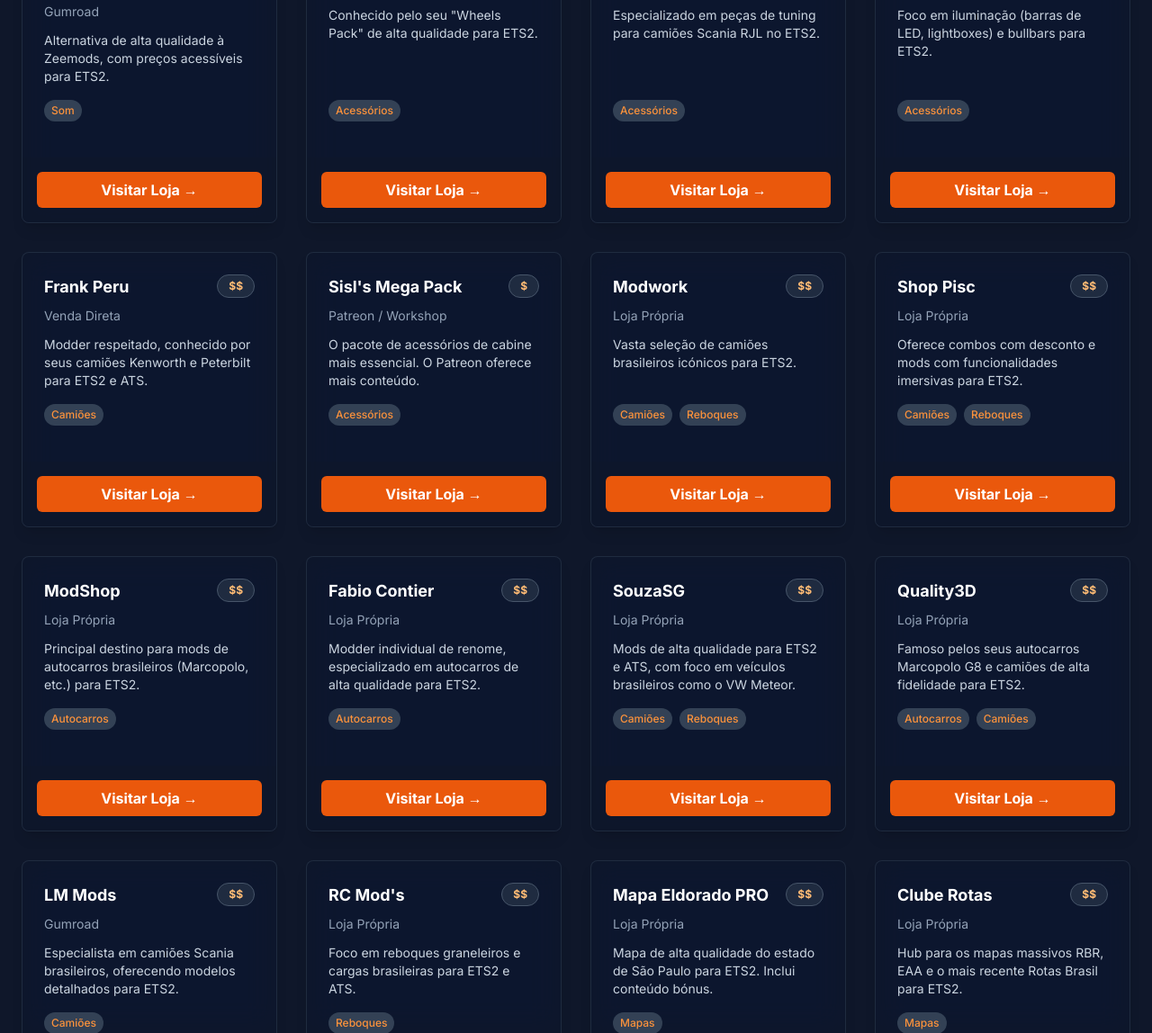
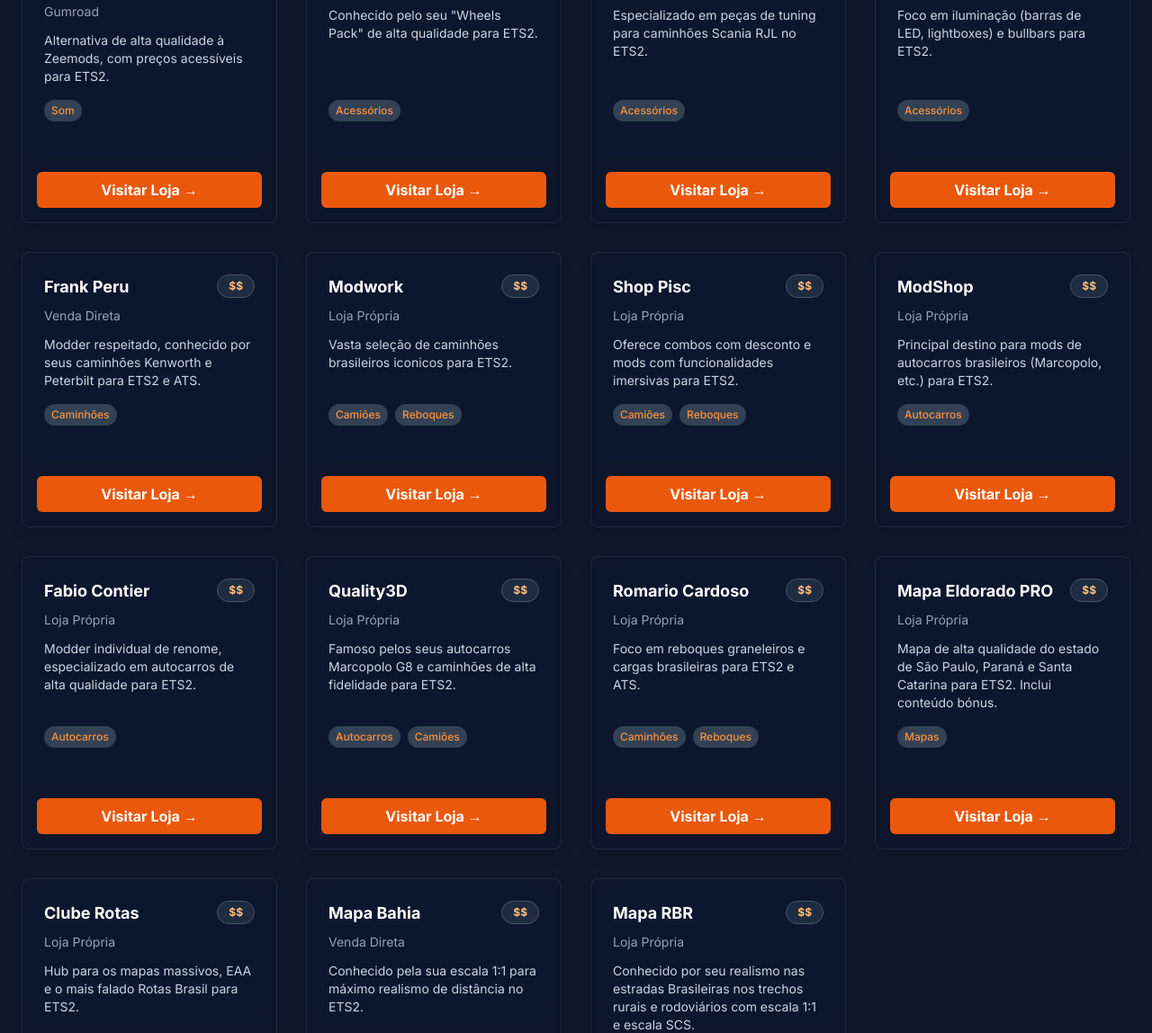
Before and after one commit to SrPuff2/ATS-ETS2-hub, a plain HTML site: page index.html in a window 1280 px wide. Shown: the part 1652-2800 px from the top of the page at 90% size. Drawn offline with nearby package versions, Linux system fonts and the light colour scheme.

Commit message:
Update index.html

```diff
--- a/index.html
+++ b/index.html
@@ -22,7 +22,7 @@
             width: 100%;
             height: 100%;
             z-index: -1;
-            background-image: url('https://images.unsplash.com/photo-1588448229417-4395595a4a84?q=80&w=2071&auto=format&fit=crop');
+            background-image: url('https://images.unsplash.com/photo-1473445730015-841f29a9490b?q=80&w=1170&auto=format&fit=crop&ixlib=rb-4.1.0&ixid=M3wxMjA3fDB8MHxwaG90by1wYWdlfHx8fGVufDB8fHx8fA%3D%3D');
             background-size: cover;
             background-position: center;
             background-repeat: no-repeat;
@@ -100,7 +100,7 @@
                 O Universo de Mods <span class="text-orange-500 text-glow">Premium</span>
             </h2>
             <p class="max-w-3xl mx-auto text-lg text-slate-400">
-                Seu portal definitivo para mods pagos de ETS2 & ATS. Navegue, descubra e conecte-se com os criadores de conteúdo mais renomados da comunidade.
+                Seu portal definitivo para mods pagos e gratuitos de ETS2 & ATS. Navegue, descubra e conecte-se com os criadores de conteúdo mais renomados da comunidade.
             </p>
         </section>
 
@@ -123,7 +123,7 @@
                     <h4 class="font-semibold mb-3 text-white">Especialidade:</h4>
                     <div class="flex flex-wrap gap-3" data-filter-group="specialty">
                         <button data-filter="*" class="filter-btn active-filter">Todas</button>
-                        <button data-filter="Camiões" class="filter-btn">Camiões</button>
+                        <button data-filter="Caminhões" class="filter-btn">Caminhões</button>
                         <button data-filter="Reboques" class="filter-btn">Reboques</button>
                         <button data-filter="Autocarros" class="filter-btn">Autocarros</button>
                         <button data-filter="Mapas" class="filter-btn">Mapas</button>
@@ -183,31 +183,29 @@
 document.addEventListener('DOMContentLoaded', () => {
 
     const modders = [
-        { name: 'Jon Ruda', url: 'https://byjonruda.com/', specialty: ['Camiões', 'Reboques'], platform: 'Loja Própria', price: '$$$', region: 'Internacional', note: 'Reputação de topo; foco em modelos americanos (ATS) e europeus (ETS2) de alta fidelidade.' },
-        { name: 'RTA-Mods', url: 'https://rta-mods.net/', specialty: ['Camiões'], platform: 'Loja Própria', price: '$$$', region: 'Internacional', note: 'Muito conceituado; foco em camiões australianos e americanos para ATS/ETS2.' },
+        { name: 'Jon Ruda', url: 'https://byjonruda.com/', specialty: ['Caminhões', 'Reboques'], platform: 'Loja Própria', price: '$$$', region: 'Internacional', note: 'Reputação de topo; foco em modelos americanos (ATS) e europeus (ETS2) de alta fidelidade.' },
+        { name: 'RTA-Mods', url: 'https://rta-mods.net/', specialty: ['Caminhões'], platform: 'Loja Própria', price: '$$$', region: 'Internacional', note: 'Muito conceituado; foco em caminhões australianos e americanos para ATS/ETS2.' },
         { name: 'PingaMods', url: 'https://pingamods.com/', specialty: ['Reboques'], platform: 'Loja Própria', price: '$$', region: 'Internacional', note: 'Excelente qualidade; muitos reboques gratuitos e pagos para ETS2.' },
-        { name: 'Sanax', url: 'https://sanax.gumroad.com/', specialty: ['Camiões'], platform: 'Gumroad', price: '$$', region: 'Internacional', note: 'Famoso pelo aclamado mod Volvo FH 2022 para ETS2.' },
-        { name: 'Virtual Service', url: 'https://virtualservice.gumroad.com/', specialty: ['Camiões', 'Reboques', 'Acessórios'], platform: 'Gumroad', price: '$$$', region: 'Internacional', note: 'Loja muito prolífica com um vasto catálogo de produtos para ETS2.' },
+        { name: 'Sanax', url: 'https://sanax.gumroad.com/', specialty: ['Caminhões'], platform: 'Gumroad', price: '$$', region: 'Internacional', note: 'Famoso pelo aclamado mod Volvo FH 2022 para ETS2.' },
+        { name: 'Virtual Service', url: 'https://virtualservice.gumroad.com/', specialty: ['Caminhões', 'Reboques', 'Acessórios'], platform: 'Gumroad', price: '$$$', region: 'Internacional', note: 'Loja muito prolífica com um vasto catálogo de produtos para ETS2.' },
         { name: 'ProMods', url: 'https://www.promods.net/', specialty: ['Mapas'], platform: 'Loja Própria', price: '$', region: 'Internacional', note: 'Essencial. Expansão massiva para ETS2 e ATS. Doação de ~1€ para download rápido.' },
         { name: 'RoExtended', url: 'https://roextended.ro/', specialty: ['Mapas'], platform: 'Loja Própria', price: '$$', region: 'Internacional', note: 'Foco na Roménia e Leste Europeu para ETS2. Modelo com versão gratuita e premium.' },
         { name: 'Zeemods', url: 'https://zeemods.com/', specialty: ['Som'], platform: 'Loja Própria', price: '$', region: 'Internacional', note: 'Considerado o melhor para sons de motor para ETS2/ATS. Oferece o ZAF para imersão extra.' },
         { name: 'Max2712 Sound Design', url: 'https://max2712.gumroad.com/', specialty: ['Som'], platform: 'Gumroad', price: '$', region: 'Internacional', note: 'Alternativa de alta qualidade à Zeemods, com preços acessíveis para ETS2.' },
         { name: 'Jasper\'s Modding', url: 'https://jaspermodding.com/', specialty: ['Acessórios'], platform: 'Sellfy', price: '$', region: 'Internacional', note: 'Conhecido pelo seu "Wheels Pack" de alta qualidade para ETS2.' },
-        { name: 'L.W.J Modding', url: 'https://lwjcod.gumroad.com/', specialty: ['Acessórios'], platform: 'Gumroad', price: '$', region: 'Internacional', note: 'Especializado em peças de tuning para camiões Scania RJL no ETS2.' },
+        { name: 'L.W.J Modding', url: 'https://lwjcod.gumroad.com/', specialty: ['Acessórios'], platform: 'Gumroad', price: '$', region: 'Internacional', note: 'Especializado em peças de tuning para caminhões Scania RJL no ETS2.' },
         { name: 'KJDesign', url: 'https://kjdesign.gumroad.com/', specialty: ['Acessórios'], platform: 'Gumroad', price: '$', region: 'Internacional', note: 'Foco em iluminação (barras de LED, lightboxes) e bullbars para ETS2.' },
-        { name: 'Frank Peru', url: 'https://www.facebook.com/FrankPeru.Oficial/', specialty: ['Camiões'], platform: 'Venda Direta', price: '$$', region: 'Internacional', note: 'Modder respeitado, conhecido por seus camiões Kenworth e Peterbilt para ETS2 e ATS.' },
-        { name: 'Sisl\'s Mega Pack', url: 'https://www.patreon.com/sisl', specialty: ['Acessórios'], platform: 'Patreon / Workshop', price: '$', region: 'Internacional', note: 'O pacote de acessórios de cabine mais essencial. O Patreon oferece mais conteúdo.' },
-        { name: 'Modwork', url: 'https://www.modwork.com.br/', specialty: ['Camiões', 'Reboques'], platform: 'Loja Própria', price: '$$', region: 'Brasil', note: 'Vasta seleção de camiões brasileiros icónicos para ETS2.' },
-        { name: 'Shop Pisc', url: 'https://shoppisc.com.br/', specialty: ['Camiões', 'Reboques'], platform: 'Loja Própria', price: '$$', region: 'Brasil', note: 'Oferece combos com desconto e mods com funcionalidades imersivas para ETS2.' },
+        { name: 'Frank Peru', url: 'https://www.facebook.com/profile.php?id=100083408832140', specialty: ['Caminhões'], platform: 'Venda Direta', price: '$$', region: 'Internacional', note: 'Modder respeitado, conhecido por seus caminhões Kenworth e Peterbilt para ETS2 e ATS.' },
+        { name: 'Modwork', url: 'https://www.modwork.com.br/', specialty: ['Camiões', 'Reboques'], platform: 'Loja Própria', price: '$$', region: 'Brasil', note: 'Vasta seleção de caminhões brasileiros iconicos para ETS2.' },
+        { name: 'Shop Pisc', url: 'https://shoppisc.com/', specialty: ['Camiões', 'Reboques'], platform: 'Loja Própria', price: '$$', region: 'Brasil', note: 'Oferece combos com desconto e mods com funcionalidades imersivas para ETS2.' },
         { name: 'ModShop', url: 'https://modshop.com.br/', specialty: ['Autocarros'], platform: 'Loja Própria', price: '$$', region: 'Brasil', note: 'Principal destino para mods de autocarros brasileiros (Marcopolo, etc.) para ETS2.' },
-        { name: 'Fabio Contier', url: 'https://fabiocontier.com.br/', specialty: ['Autocarros'], platform: 'Loja Própria', price: '$$', region: 'Brasil', note: 'Modder individual de renome, especializado em autocarros de alta qualidade para ETS2.' },
-        { name: 'SouzaSG', url: 'https://souzasg.com.br/', specialty: ['Camiões', 'Reboques'], platform: 'Loja Própria', price: '$$', region: 'Brasil', note: 'Mods de alta qualidade para ETS2 e ATS, com foco em veículos brasileiros como o VW Meteor.' },
-        { name: 'Quality3D', url: 'https://quality3d.com.br/', specialty: ['Autocarros', 'Camiões'], platform: 'Loja Própria', price: '$$', region: 'Brasil', note: 'Famoso pelos seus autocarros Marcopolo G8 e camiões de alta fidelidade para ETS2.' },
-        { name: 'LM Mods', url: 'https://lucasmorais.gumroad.com/', specialty: ['Camiões'], platform: 'Gumroad', price: '$$', region: 'Brasil', note: 'Especialista em camiões Scania brasileiros, oferecendo modelos detalhados para ETS2.' },
-        { name: 'RC Mod\'s', url: 'https://rcmods.com.br/', specialty: ['Reboques'], platform: 'Loja Própria', price: '$$', region: 'Brasil', note: 'Foco em reboques graneleiros e cargas brasileiras para ETS2 e ATS.' },
-        { name: 'Mapa Eldorado PRO', url: 'https://mapaeldorado.com.br/', specialty: ['Mapas'], platform: 'Loja Própria', price: '$$', region: 'Brasil', note: 'Mapa de alta qualidade do estado de São Paulo para ETS2. Inclui conteúdo bónus.' },
-        { name: 'Clube Rotas', url: 'https://cluberotas.com/', specialty: ['Mapas'], platform: 'Loja Própria', price: '$$', region: 'Brasil', note: 'Hub para os mapas massivos RBR, EAA e o mais recente Rotas Brasil para ETS2.' },
-        { name: 'Mapa Bahia', url: 'https://www.facebook.com/MapaBahiaETS2/', specialty: ['Mapas'], platform: 'Venda Direta', price: '$$', region: 'Brasil', note: 'Conhecido pela sua escala 1:1 para máximo realismo de distância no ETS2.' }
+        { name: 'Fabio Contier', url: 'https://fabiocontier.com/', specialty: ['Autocarros'], platform: 'Loja Própria', price: '$$', region: 'Brasil', note: 'Modder individual de renome, especializado em autocarros de alta qualidade para ETS2.' },
+        { name: 'Quality3D', url: 'https://quality3d.com.br/', specialty: ['Autocarros', 'Camiões'], platform: 'Loja Própria', price: '$$', region: 'Brasil', note: 'Famoso pelos seus autocarros Marcopolo G8 e caminhões de alta fidelidade para ETS2.' },
+        { name: 'Romario Cardoso', url: 'https://rcmod.com.br/', specialty: ['Caminhões', 'Reboques'], platform: 'Loja Própria', price: '$$', region: 'Brasil', note: 'Foco em reboques graneleiros e cargas brasileiras para ETS2 e ATS.' },
+        { name: 'Mapa Eldorado PRO', url: 'https://mapaeldorado.com.br/', specialty: ['Mapas'], platform: 'Loja Própria', price: '$$', region: 'Brasil', note: 'Mapa de alta qualidade do estado de São Paulo, Paraná e Santa Catarina para ETS2. Inclui conteúdo bónus.' },
+        { name: 'Clube Rotas', url: 'https://cluberotas.com/', specialty: ['Mapas'], platform: 'Loja Própria', price: '$$', region: 'Brasil', note: 'Hub para os mapas massivos, EAA e o mais falado Rotas Brasil para ETS2.' },
+        { name: 'Mapa Bahia', url: 'https://www.facebook.com/MapaBahiaETS2/', specialty: ['Mapas'], platform: 'Venda Direta', price: '$$', region: 'Brasil', note: 'Conhecido pela sua escala 1:1 para máximo realismo de distância no ETS2.' },
+        { name: 'Mapa RBR', url: 'https://maparbr.com.br/', specialty: ['Mapas', 'Caminhões', 'Reboques'], platform: 'Loja Própria', price: '$$', region: 'Brasil', note: 'Conhecido por seu realismo nas estradas Brasileiras nos trechos rurais e rodoviários com escala 1:1 e escala SCS.' },
     ];
 
     const consumerGuide = [
```
